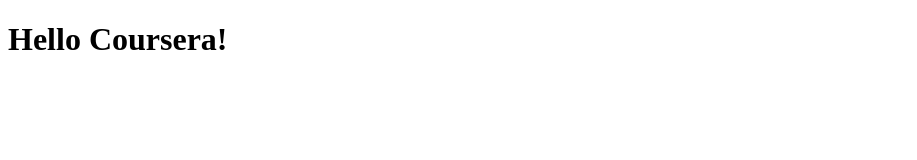
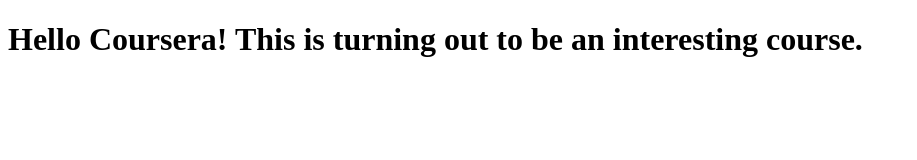
Before and after one commit to kabirnadkarni/coursera-test, a plain HTML site: page site/index.html in a window 1280 px wide. Shown: the whole page, without its empty margins (0-917 px from the left). Drawn offline with Linux system fonts and the light colour scheme.

Commit message:
Small change to our page content.

```diff
--- a/site/index.html
+++ b/site/index.html
@@ -4,6 +4,6 @@
 	<title>Hello Coursera!</title>
 </head>
 <body>
-<h1>Hello Coursera!</h1>
+<h1>Hello Coursera! This is turning out to be an interesting course.</h1>
 </body>
 </html>
```
